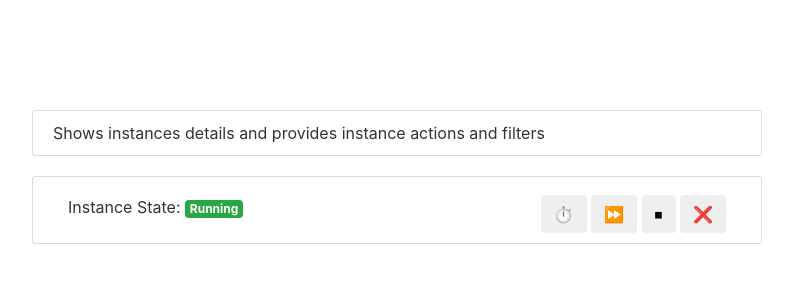
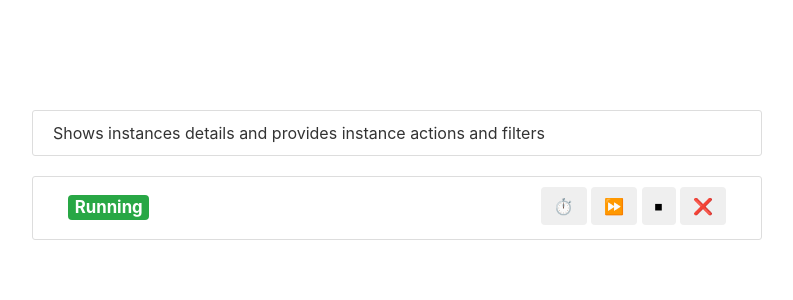
Before and after one commit to GoddessDianaPub/kandula-app, a Flask app: template app/templates/instances.html in a window 1280 px wide. Shown: the part 86-386 px from the top of the page, without its empty margins (53-846 px from the left). Run offline with Flask 3, Linux system fonts and the light colour scheme; the template is opened without the code that fills it: most values are stand-ins (such as "Sample title", 1, 10 or a date in 2020); parts of the project's set-up code (start-up, migrations or seed data) failed here and were passed over; some libraries are stand-ins or nearby versions.

Commit message:
commented <div class="d-block">

```diff
--- a/app/templates/instances.html
+++ b/app/templates/instances.html
@@ -45,20 +45,20 @@
                                 {% else %}
                                     {{ instance.Id }}
                                 {% endif %}
-<!--                                {% if instance.State == "running" %}
-                                    <span class="badge badge-success" style="font-size: 0.3em;">Running</span>
+                                {% if instance.State == "running" %}
+                                    <span class="badge badge-success" style="font-size: 0.6em;">Running</span>
                                 {% else %}
-                                    <span class="badge badge-danger" style="font-size: 0.3em;">{{ instance.State }}</span>
-                                {% endif %} -->
+                                    <span class="badge badge-danger" style="font-size: 0.6em;">{{ instance.State }}</span>
+                                {% endif %}
                             </a>
                         </h3>
-                        <div class="d-block">
+<!--                        <div class="d-block">
                             <span>Instance State: </span>
                             {% if instance.State == "running" %}
                                 <span class="badge badge-success">Running</span>
                             {% else %}
                                 <span class="badge badge-danger">{{ instance.State }}</span>
-                            {% endif %}
+                            {% endif %} -->
 
                     </div>
                     <div id="{{ instance.Id }}" class="panel-collapse collapse">
```
